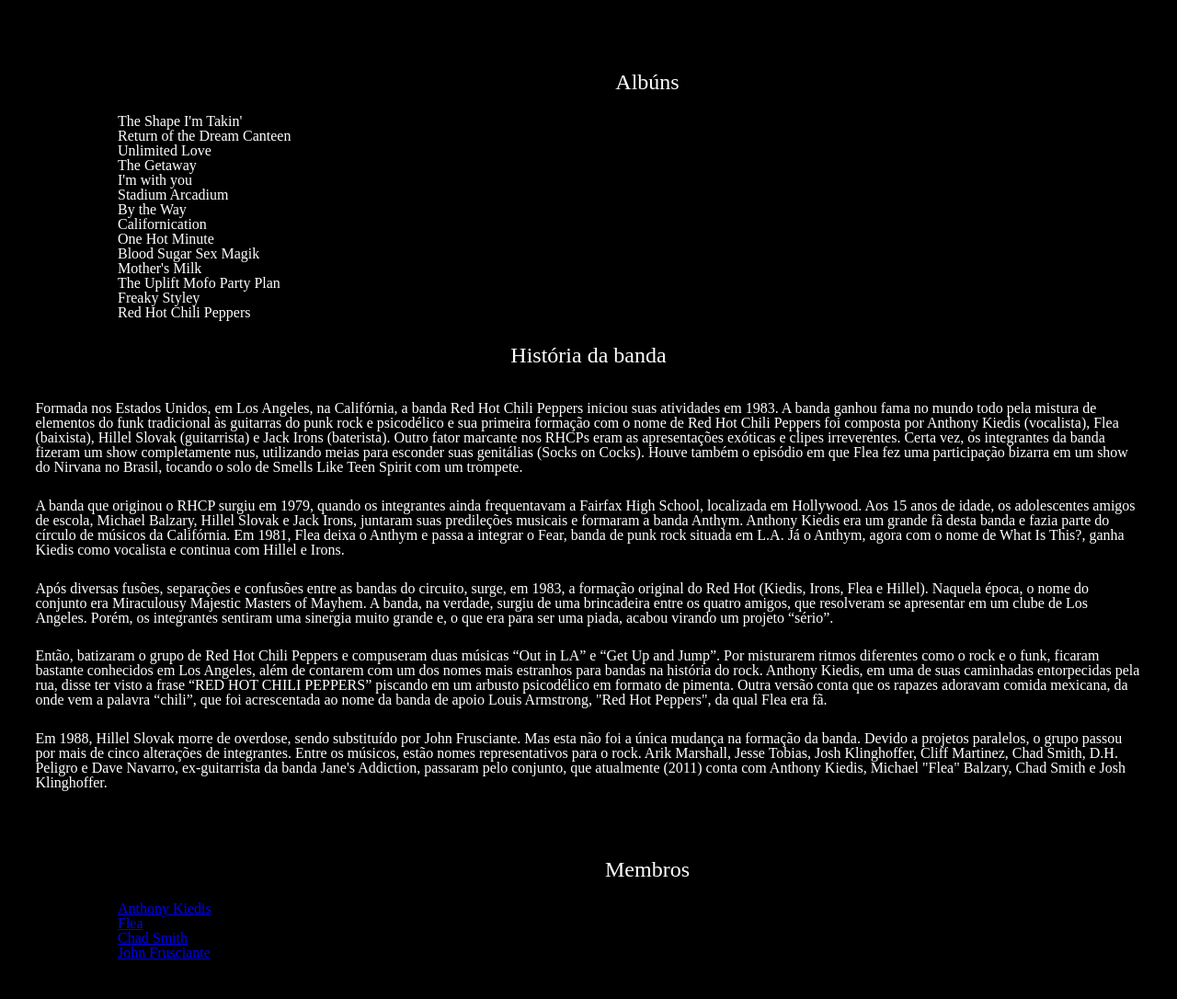
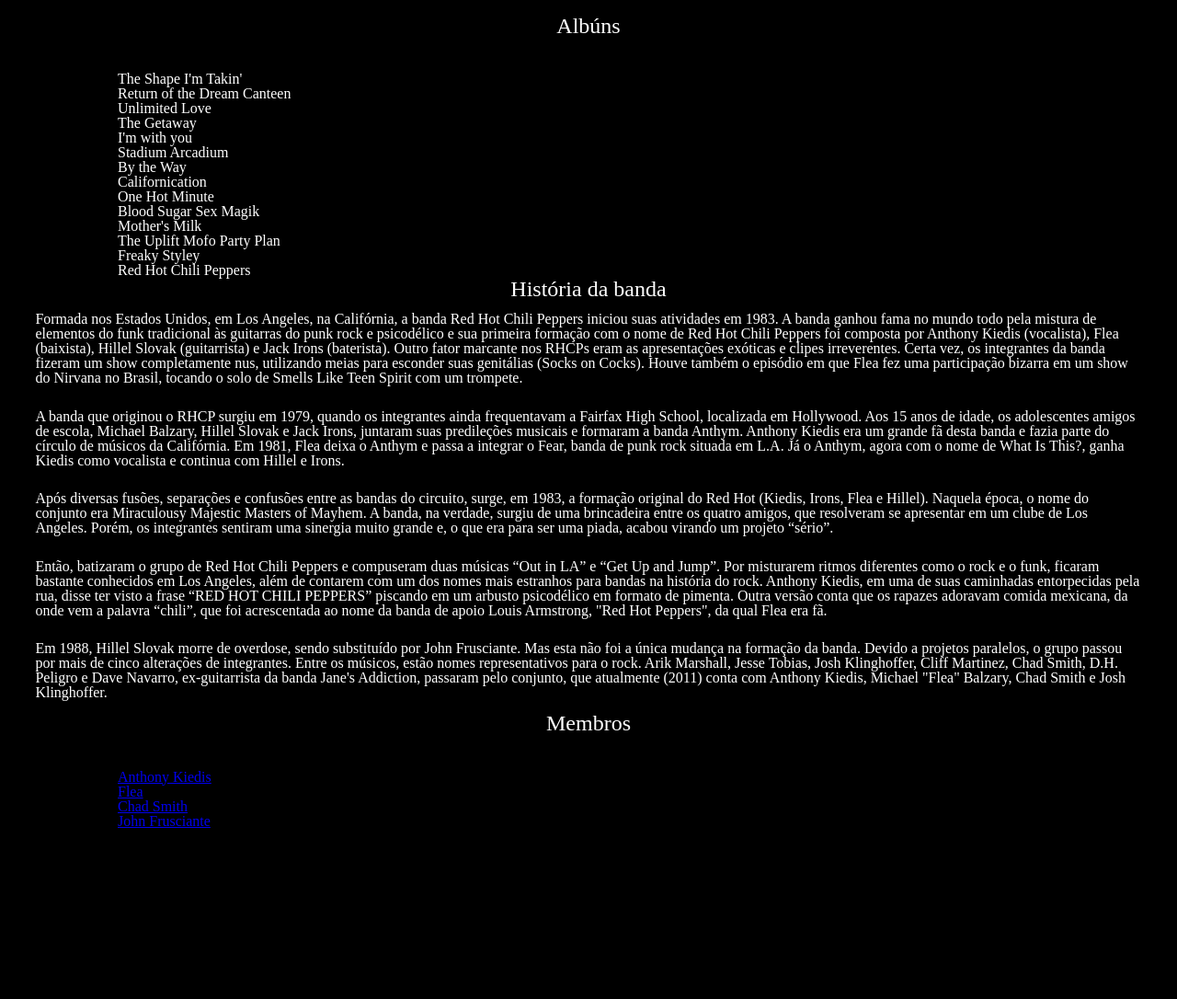
Before and after one commit to DanielBenatti/RedHotChiliPeppers, a plain HTML site: page index.html in a window 1280 px wide. Shown: the part 700-1786 px from the top of the page at 92% size. After the commit the page ends 1642 px from the top, so only its background shows below. Drawn offline with Linux system fonts and the light colour scheme.

Commit message:
Centralizado

```diff
--- a/css/style.css
+++ b/css/style.css
@@ -15,7 +15,6 @@ h2{
     text-align: center;
     font-family: 'Times New Roman', Times, serif;
     color: white;
-    padding: 2%;
 }
 body{
     background-color: black;
--- a/index.html
+++ b/index.html
@@ -25,9 +25,9 @@
         <img class="banner" src="img/banner.png" alt="Ilustração do simbolo do Red Hot Chili Peppers com um desenho dos membros da banda">
     </header>
     <div class="container">
-        <section id="Album" class="Lista">
+        <section id="Album">
             <h2>Albúns</h2>
-            <ul>
+            <ul class="Lista">
                 <li>The Shape I'm Takin'</li>
                 <li>Return of the Dream Canteen</li>
                 <li>Unlimited Love</li>
@@ -52,9 +52,9 @@
             <p>Então, batizaram o grupo de Red Hot Chili Peppers e compuseram duas músicas “Out in LA” e “Get Up and Jump”. Por misturarem ritmos diferentes como o rock e o funk, ficaram bastante conhecidos em Los Angeles, além de contarem com um dos nomes mais estranhos para bandas na história do rock. Anthony Kiedis, em uma de suas caminhadas entorpecidas pela rua, disse ter visto a frase “RED HOT CHILI PEPPERS” piscando em um arbusto psicodélico em formato de pimenta. Outra versão conta que os rapazes adoravam comida mexicana, da onde vem a palavra “chili”, que foi acrescentada ao nome da banda de apoio Louis Armstrong, "Red Hot Peppers", da qual Flea era fã.</p>
             <p>Em 1988, Hillel Slovak morre de overdose, sendo substituído por John Frusciante. Mas esta não foi a única mudança na formação da banda. Devido a projetos paralelos, o grupo passou por mais de cinco alterações de integrantes. Entre os músicos, estão nomes representativos para o rock. Arik Marshall, Jesse Tobias, Josh Klinghoffer, Cliff Martinez, Chad Smith, D.H. Peligro e Dave Navarro, ex-guitarrista da banda Jane's Addiction, passaram pelo conjunto, que atualmente (2011) conta com Anthony Kiedis, Michael "Flea" Balzary, Chad Smith e Josh Klinghoffer.</p>
         </section>
-        <section id="mem" class="Lista">
+        <section id="mem">
             <h2>Membros</h2>
-            <ul>
+            <ul class="Lista">
                 <li><a href="https://pt.wikipedia.org/wiki/Anthony_Kiedis">Anthony Kiedis</a></li>
                 <li><a href="https://pt.wikipedia.org/wiki/Flea">Flea</a></li>
                 <li><a href="https://pt.wikipedia.org/wiki/Chad_Smith">Chad Smith</a></li>
```
